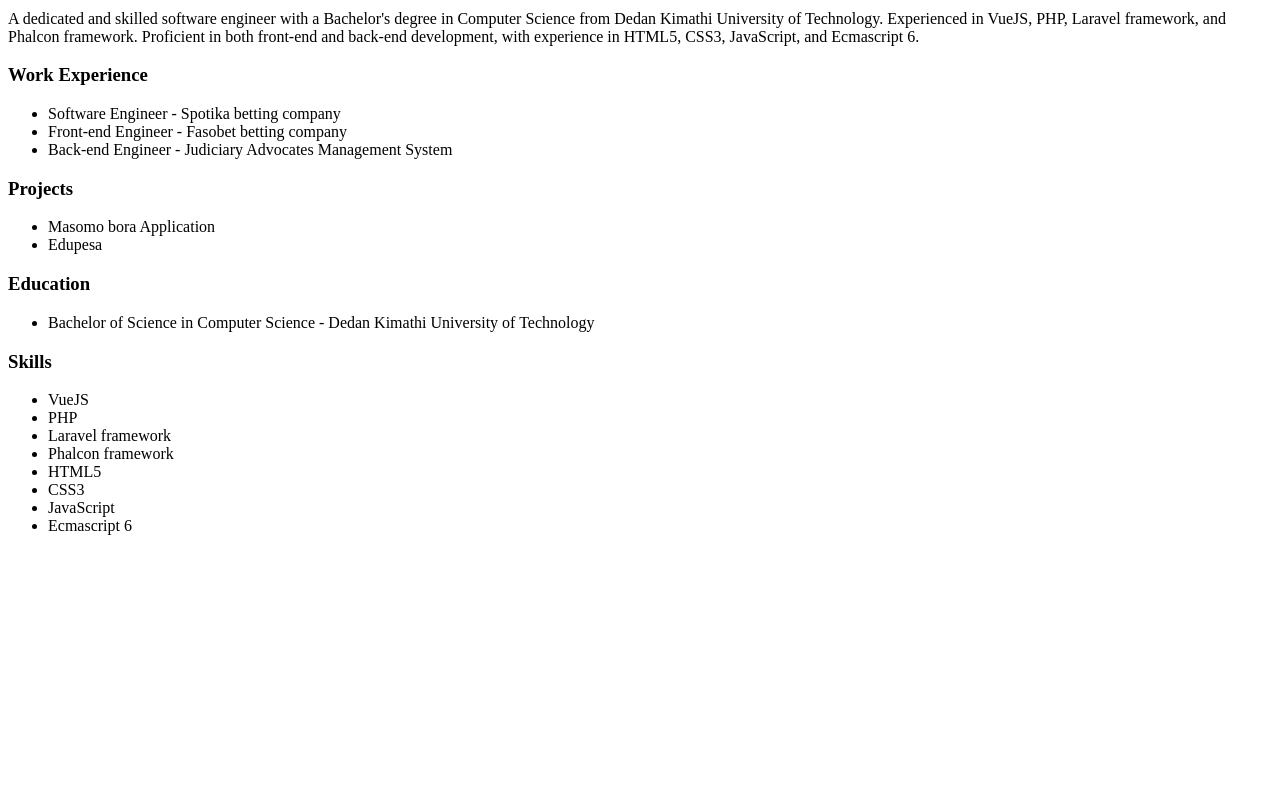
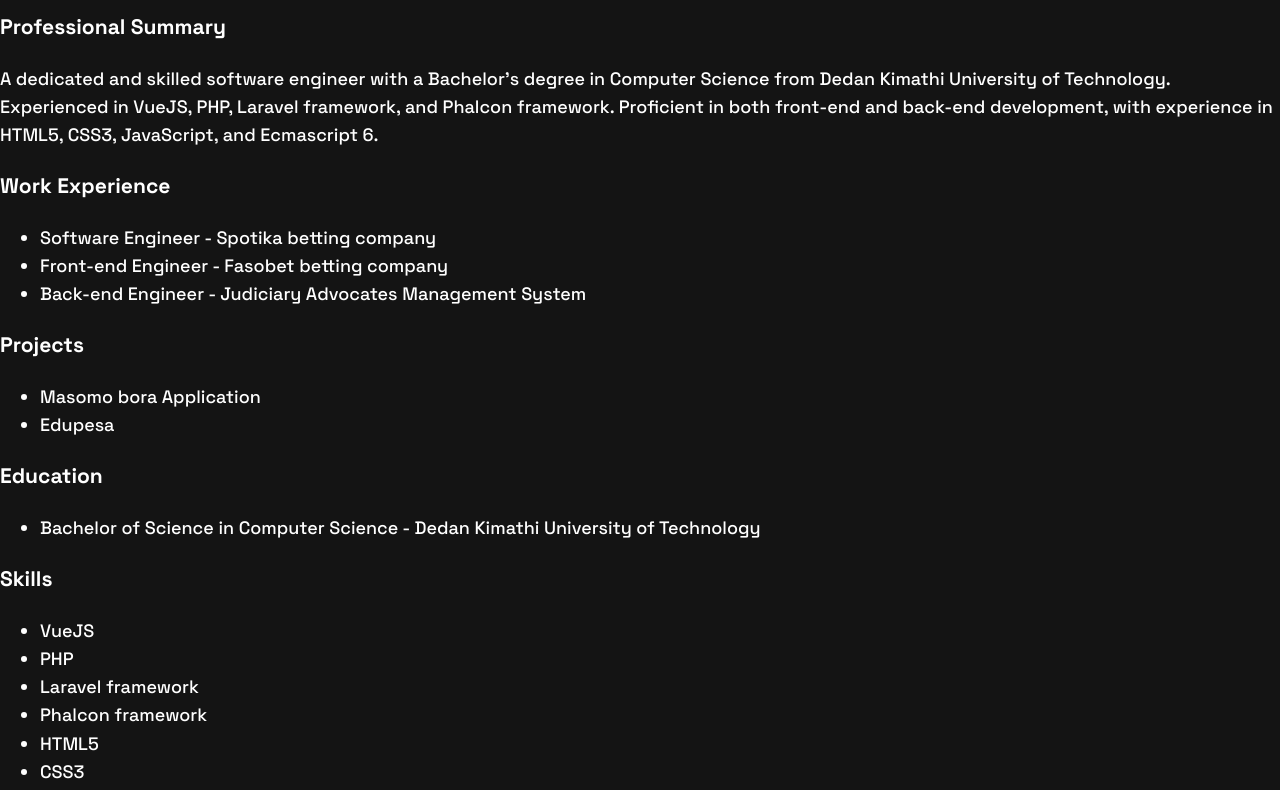
Before and after one commit to Kamania/Kamania.github.io, a plain HTML site: page index.html in a window 1280 px wide. Shown: the part 158-948 px from the top of the page. Before the commit the page ends 800 px from the top, so only its background shows below. Drawn offline with Linux system fonts and the light colour scheme.

Commit message:
Add style

```diff
--- /dev/null
+++ b/assets/css/style.css
@@ -0,0 +1,27 @@
+:root {
+    --bg-body: hsl(0, 0%, 8%);
+    --bg-contact: hsl(0, 0%, 14%);
+    --accent: hsl(153, 71%, 59%);
+    --text1: hsl(0, 0%, 100%);
+    --text2: hsl(0, 0%, 85%);
+    --invalid: hsl(7, 100%, 68%);
+    --fs-body: 1.125rem;
+}
+
+html {
+    box-sizing: border-box;
+    font-size: 100%;
+}
+
+*, *::after, *::before {
+    box-sizing: inherit;
+}
+
+body {
+    margin: 0;
+    font-family: 'Space Grotesk', sans-serif;
+    background-color: var(--bg-body);
+    color: var(--text1);
+    font-size: var(--fs-body);
+    line-height: 1.56;
+}
--- a/index.html
+++ b/index.html
@@ -2,18 +2,28 @@
 <html lang="en">
 <head>
     <meta charset="UTF-8">
-    <meta http-equiv="X-UA-Compatible" content="IE=edge">
-    <meta name="viewport" content="width=device-width, initial-scale=1.0">
-    <meta name="description" content="Joseph Chiira is a software engineer with extensive experience in VueJS, PHP, Laravel framework, and Phalcon framework. He has worked as both a front-end and back-end engineer, and has experience in HTML5, CSS3, JavaScript, and Ecmascript 6.">
-    <meta name="keywords" content="Joseph Chiira, software engineer, VueJS, PHP, Laravel framework, Phalcon framework, HTML5, CSS3, JavaScript, Ecmascript 6">
-    <meta name="author" content="Joseph Chiira">
+    <meta content="IE=edge" http-equiv="X-UA-Compatible">
+    <meta content="width=device-width, initial-scale=1.0" name="viewport">
+    <meta content="Joseph Chiira is a software engineer with extensive experience in VueJS, PHP, Laravel framework, and Phalcon framework. He has worked as both a front-end and back-end engineer, and has experience in HTML5, CSS3, JavaScript, and Ecmascript 6."
+          name="description">
+    <meta content="Joseph Chiira, software engineer, VueJS, PHP, Laravel framework, Phalcon framework, HTML5, CSS3, JavaScript, Ecmascript 6"
+          name="keywords">
+    <meta content="Joseph Chiira" name="author">
+    <link rel="preconnect" href="https://fonts.googleapis.com">
+    <link rel="preconnect" href="https://fonts.gstatic.com" crossorigin>
+    <link href="https://fonts.googleapis.com/css2?family=Space+Grotesk:wght@500;700&display=swap" rel="stylesheet">
+
+    <link href="assets/images/fav.ico" rel="icon" sizes="32x32" type="image/png">
+    <link href="assets/css/style.css" rel="stylesheet">
     <title>Joseph Chiira - Software Engineer</title>
 </head>
 <body>
 <h1>Joseph Chiira</h1>
 <h2>Software Engineer</h2>
 <h3>Professional Summary</h3>
-    <p>A dedicated and skilled software engineer with a Bachelor's degree in Computer Science from Dedan Kimathi University of Technology. Experienced in VueJS, PHP, Laravel framework, and Phalcon framework. Proficient in both front-end and back-end development, with experience in HTML5, CSS3, JavaScript, and Ecmascript 6.</p>
+<p>A dedicated and skilled software engineer with a Bachelor's degree in Computer Science from Dedan Kimathi University
+    of Technology. Experienced in VueJS, PHP, Laravel framework, and Phalcon framework. Proficient in both front-end and
+    back-end development, with experience in HTML5, CSS3, JavaScript, and Ecmascript 6.</p>
 <h3>Work Experience</h3>
 <ul>
     <li>Software Engineer - Spotika betting company</li>
```
Also changed, not shown: assets/images/fav.ico (added), 1 other file. Lines whose indentation alone changed are shown as unchanged.
